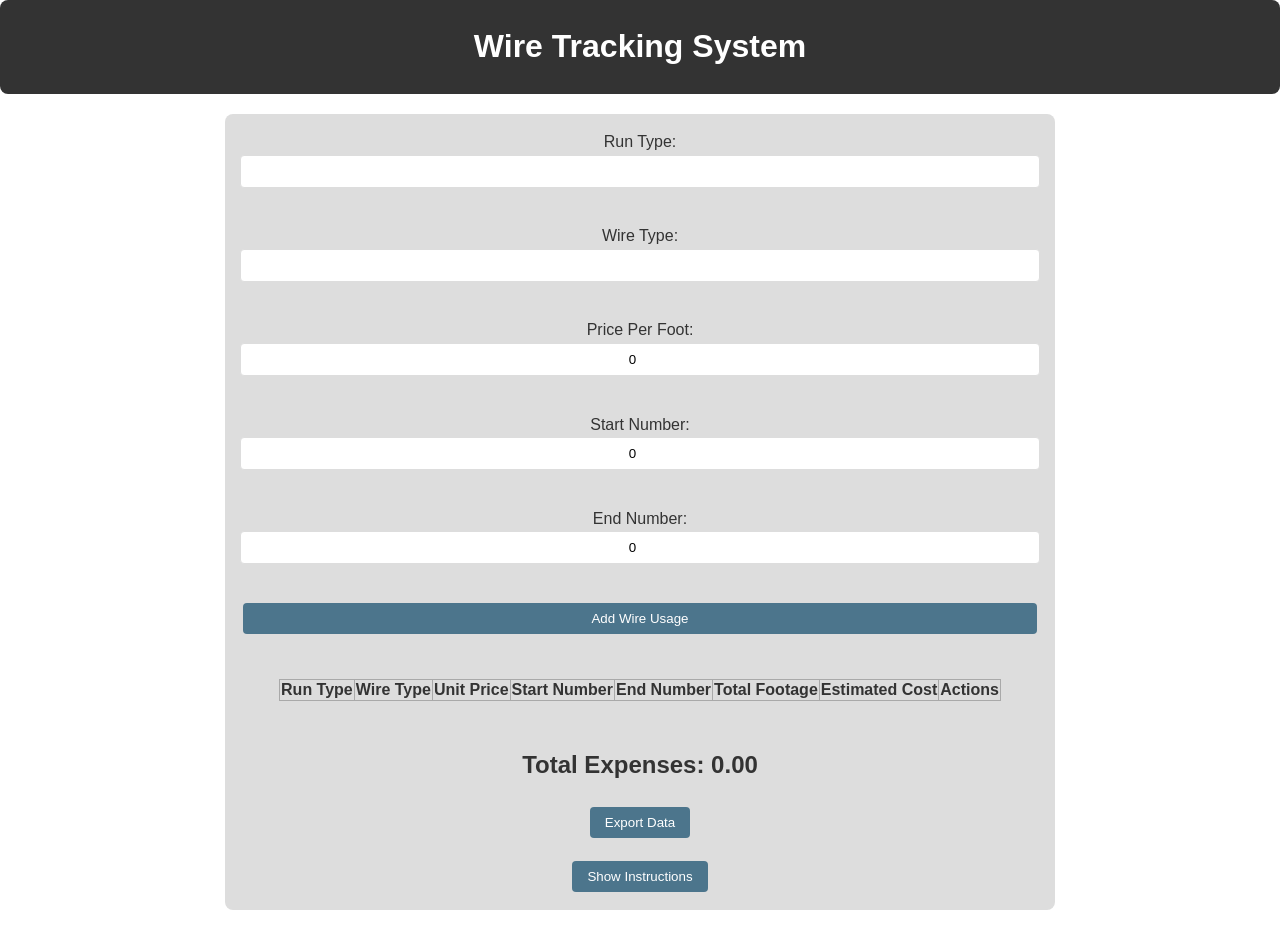
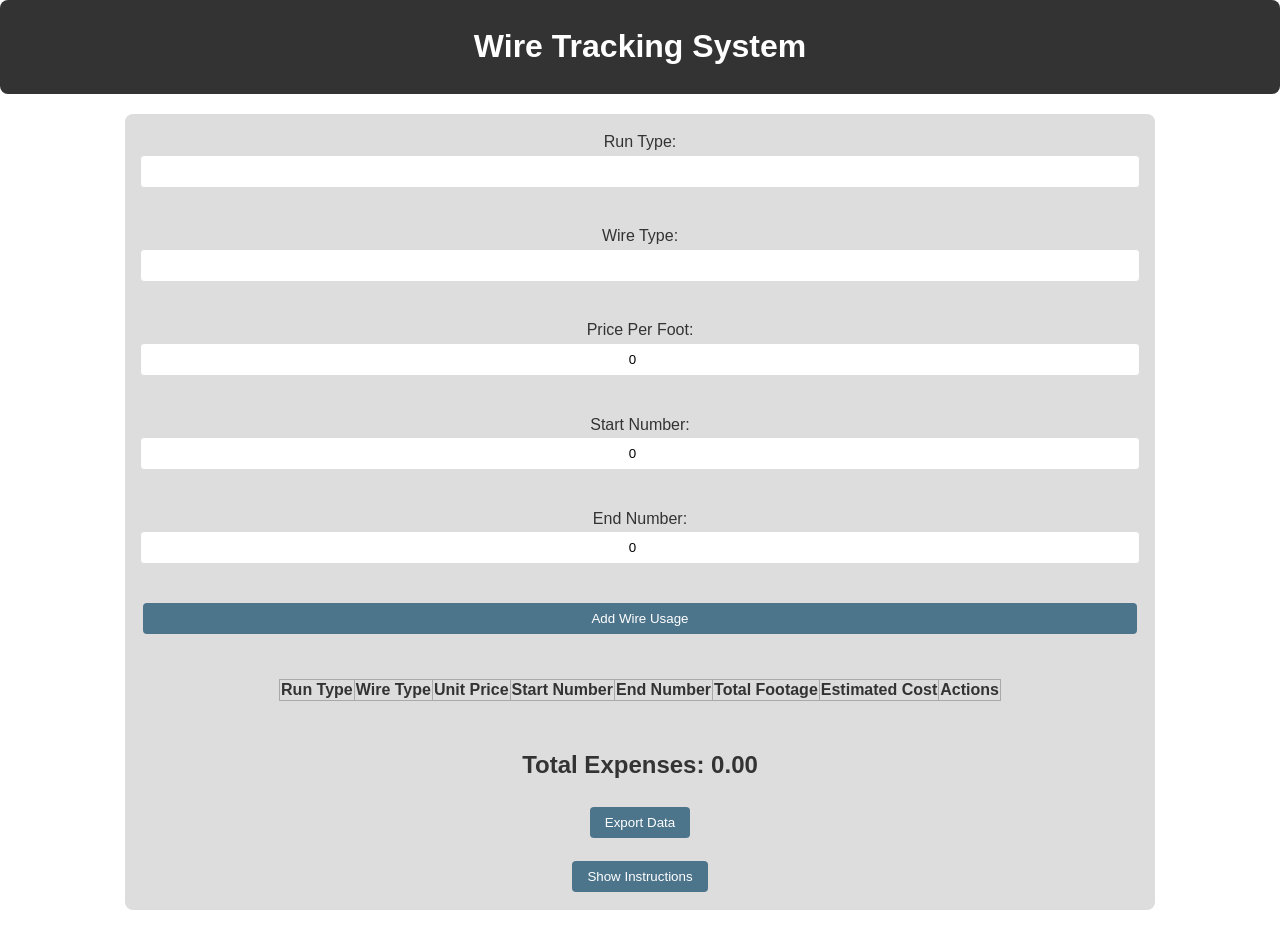

width and edit

--- a/apps/assets/css/app-styles.css
+++ b/apps/assets/css/app-styles.css
@@ -33,7 +33,7 @@ footer {
 
 main {
     padding: 15px;
-    max-width: 800px;
+    max-width: 1000px;
     background: var(--backgroundColor);
     border-radius: 8px;
     margin: 20px auto;
